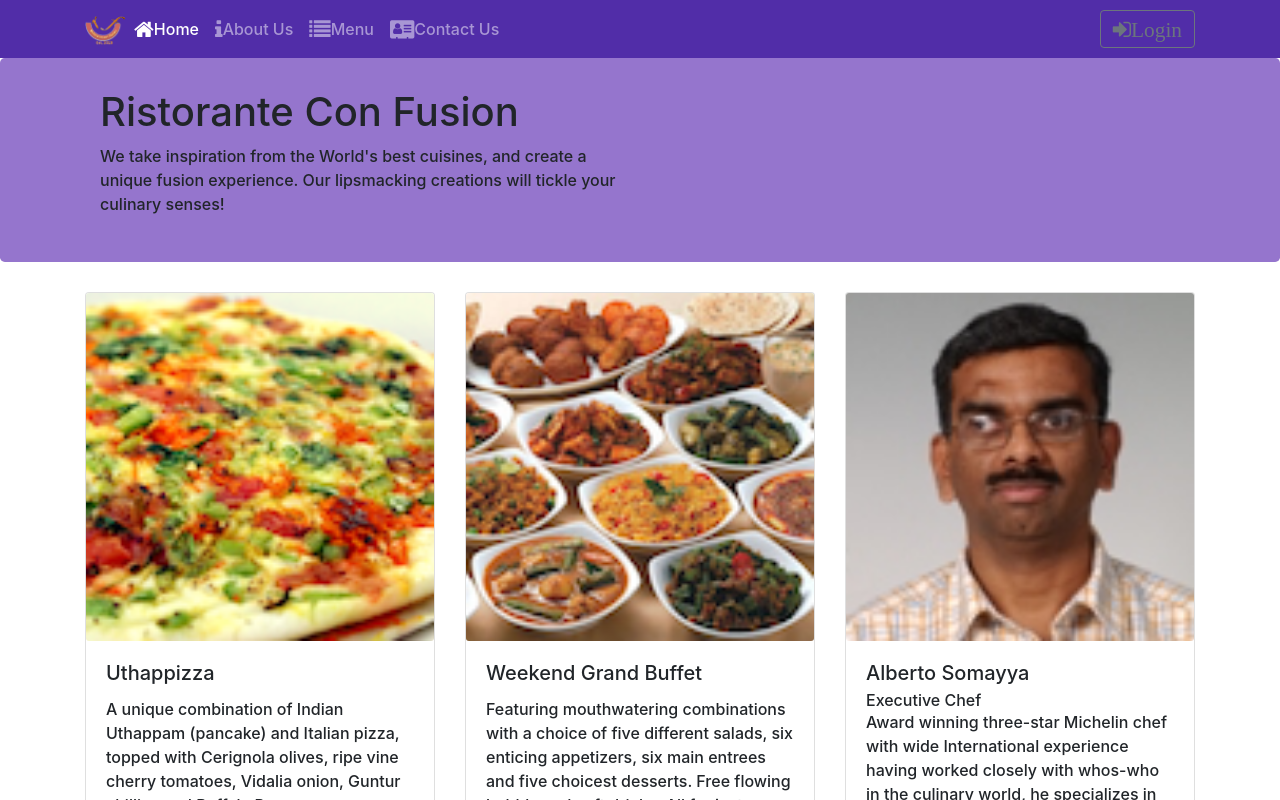
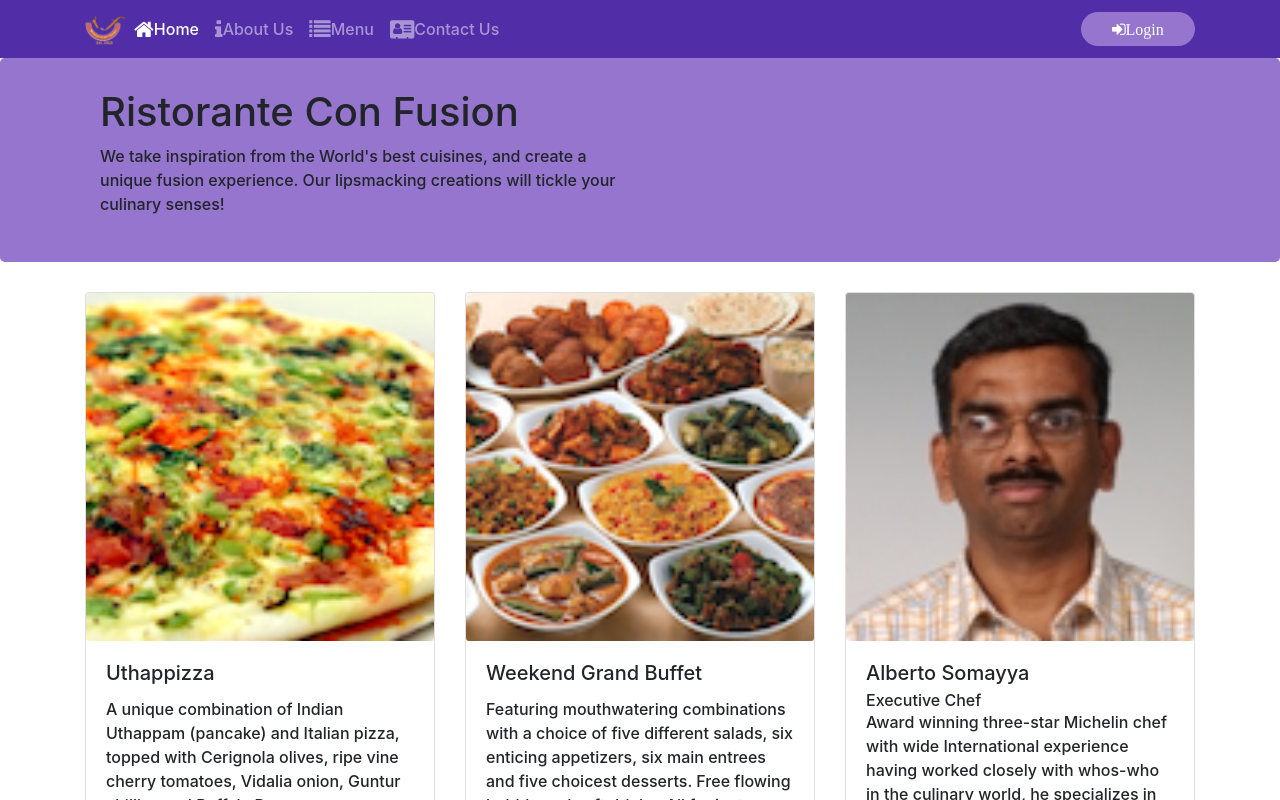
Before and after one commit to adarshRaj7/confusionReact, a React (Create React App) app: page /home in a window 1280 px wide. Shown: the top 800 px of the page. Built offline with nearby package versions, Linux system fonts and the light colour scheme.

Commit message:
Login Button changed to Pill

```diff
--- a/src/App.css
+++ b/src/App.css
@@ -97,3 +97,7 @@
 .loginModal{
   z-index: 10000;
 }
+.login-btn{
+
+  background-color: #9575CD;
+}
--- a/src/components/HeaderComponent.js
+++ b/src/components/HeaderComponent.js
@@ -1,5 +1,5 @@
 import React,{Component} from 'react';
-import {Modal, Button, ModalHeader, ModalBody, Navbar,NavbarBrand, Nav, NavbarToggler, Collapse, NavItem, FormGroup, Label, Input, Form } from 'reactstrap';
+import {Badge,Modal, Button, ModalHeader, ModalBody, Navbar,NavbarBrand, Nav, NavbarToggler, Collapse, NavItem, FormGroup, Label, Input, Form } from 'reactstrap';
 import '../App.css';
 import {NavLink} from 'react-router-dom';
 
@@ -81,9 +81,9 @@ class Header extends Component{
 
                         <Nav className="ml-auto" navbar>
                             <NavItem>
-                                <Button outline  onClick={this.toggleModal}>
-                                    <span className='fa fa-sign-in fa-lg'>Login</span>
-                                </Button>
+                                <Badge  className="login-btn " pill onClick={this.toggleModal}>
+                                    <span className='mt-2 mb-2 ml-4 mr-4 fa fa-sign-in fa-lg'>Login</span>
+                                </Badge>
                             </NavItem>
                         </Nav>
                     </Collapse>
```
